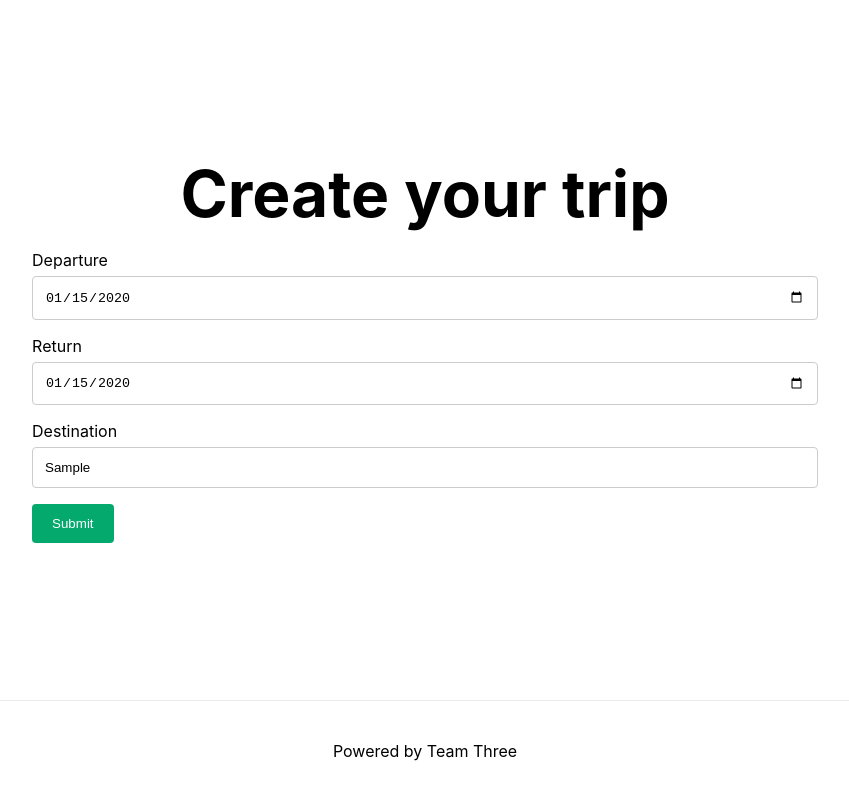
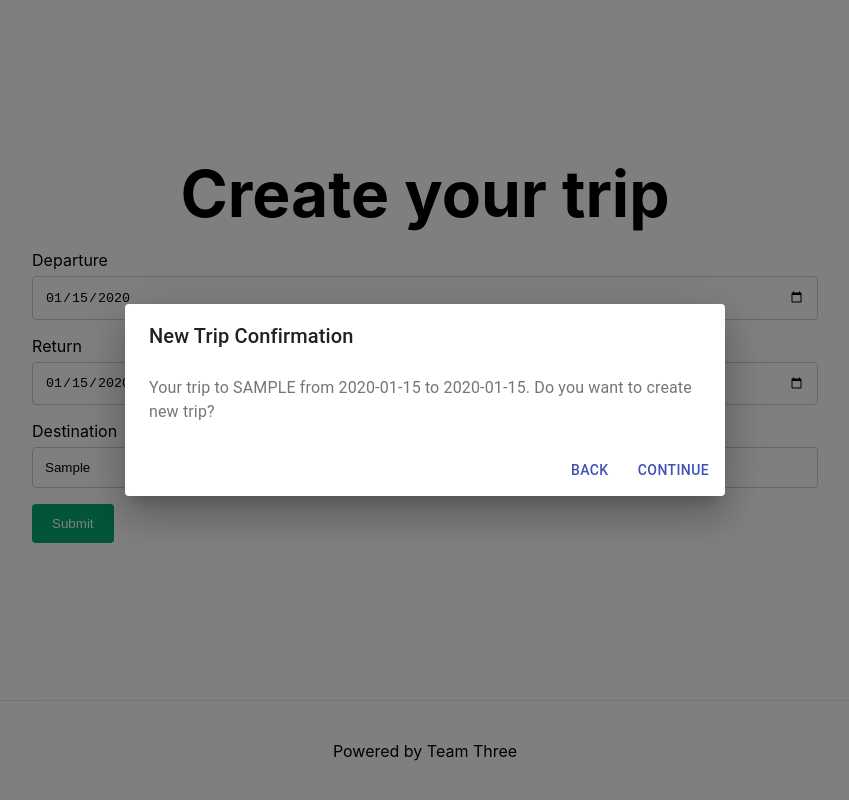
Before and after one commit to Smells-like-team-spirit-T3/Front-End, a Next.js app: page /createtrip in a window 1280 px wide. Both pictures are taken after typing "2020-01-15", "2020-01-15", "Sample" into the empty fields and a click on the input "Submit". Shown: the whole page, without its empty margins (215-1064 px from the left). Built offline with nearby package versions, Linux system fonts and the light colour scheme.

Commit message:
add confirmation dialog

```diff
--- a/package.json
+++ b/package.json
@@ -6,6 +6,7 @@
     "start": "next start"
   },
   "dependencies": {
+    "@material-ui/core": "^4.12.4",
     "@zeit/next-less": "^1.0.1",
     "less": "^4.1.2",
     "moment": "^2.29.3",
--- a/pages/createtrip.js
+++ b/pages/createtrip.js
@@ -1,29 +1,39 @@
 import { globalBody, mainPageBody } from './style';
 import { useState } from 'react';
+import { Dialog } from '@material-ui/core';
+import { DialogTitle } from '@material-ui/core';
+import { DialogContent } from '@material-ui/core';
+import { DialogContentText } from '@material-ui/core';
+import { DialogActions } from '@material-ui/core';
+import { Button } from '@material-ui/core';
+import { ReactDOM } from 'react';
 
+// import { Dialog } from 'react-native-simple-dialogs';
 export default function CreateTrip() {
 
     const [startDate, setStartDate] = useState('')
     const [endDate, setEndDate] = useState('')
     const [destination, setDestination] = useState('')
 
-    const handleConfirm = () => {
-        doStuff();
-        notify('Stuff is done.');
-        handleSubmit();
-        setOpen(false);
-    };
+    const [openDialog, setOpenDialog] = useState('')
+
+
+    const confirmNewTrip = (startDate, endDate, destination) => {
+        setOpenDialog(false)
+        console.log("API Calling...")
+    }
+
+      const handleClose = () => {
+        setOpenDialog(false);
+      };
 
 
     const submitTrip = (e) =>{
         e.preventDefault()
-        console.log("SUBMIT...")
-        console.log(startDate)
-        console.log(endDate)
-        console.log(destination)
-        var notification = "Your trip to " + destination.toUpperCase() + " from " + startDate + " to " + endDate + ". \nDo you want to create new trip?"
-        alert(notification)
+        setOpenDialog(true)
     }
+
+    var notification = "Your trip to " + destination.toUpperCase() + " from " + startDate + " to " + endDate + ". \nDo you want to create new trip?"
 
     return (
         <div className='container'>
@@ -54,6 +64,25 @@ export default function CreateTrip() {
 
                     <input type="submit" value="Submit"/>
                 </form>
+
+                <Dialog open={openDialog} onClose={handleClose}>
+                    <DialogTitle>
+                        New Trip Confirmation
+                    </DialogTitle>
+                    <DialogContent>
+                        <DialogContentText>
+                            {notification}
+                        </DialogContentText>
+                    </DialogContent>
+                    <DialogActions>
+                        <Button onClick={handleClose} color="primary">
+                            Back
+                        </Button>
+                        <Button onClick={confirmNewTrip} color="primary" autoFocus>
+                            Continue
+                        </Button>
+                    </DialogActions>
+                </Dialog>
             </main>
 
 
```
Also changed, not shown: 1 other file (tests, documents, lock files or other folders).
